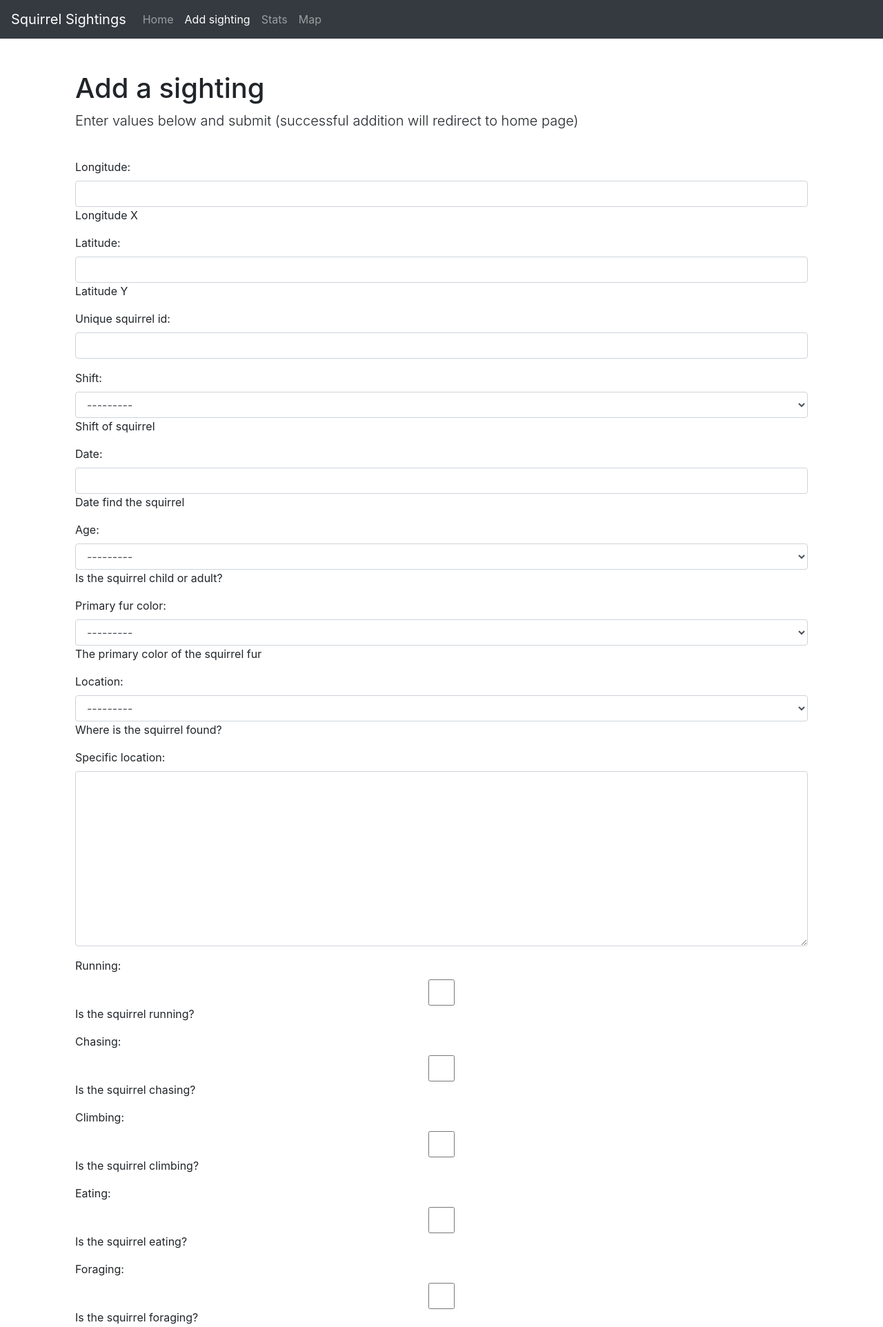
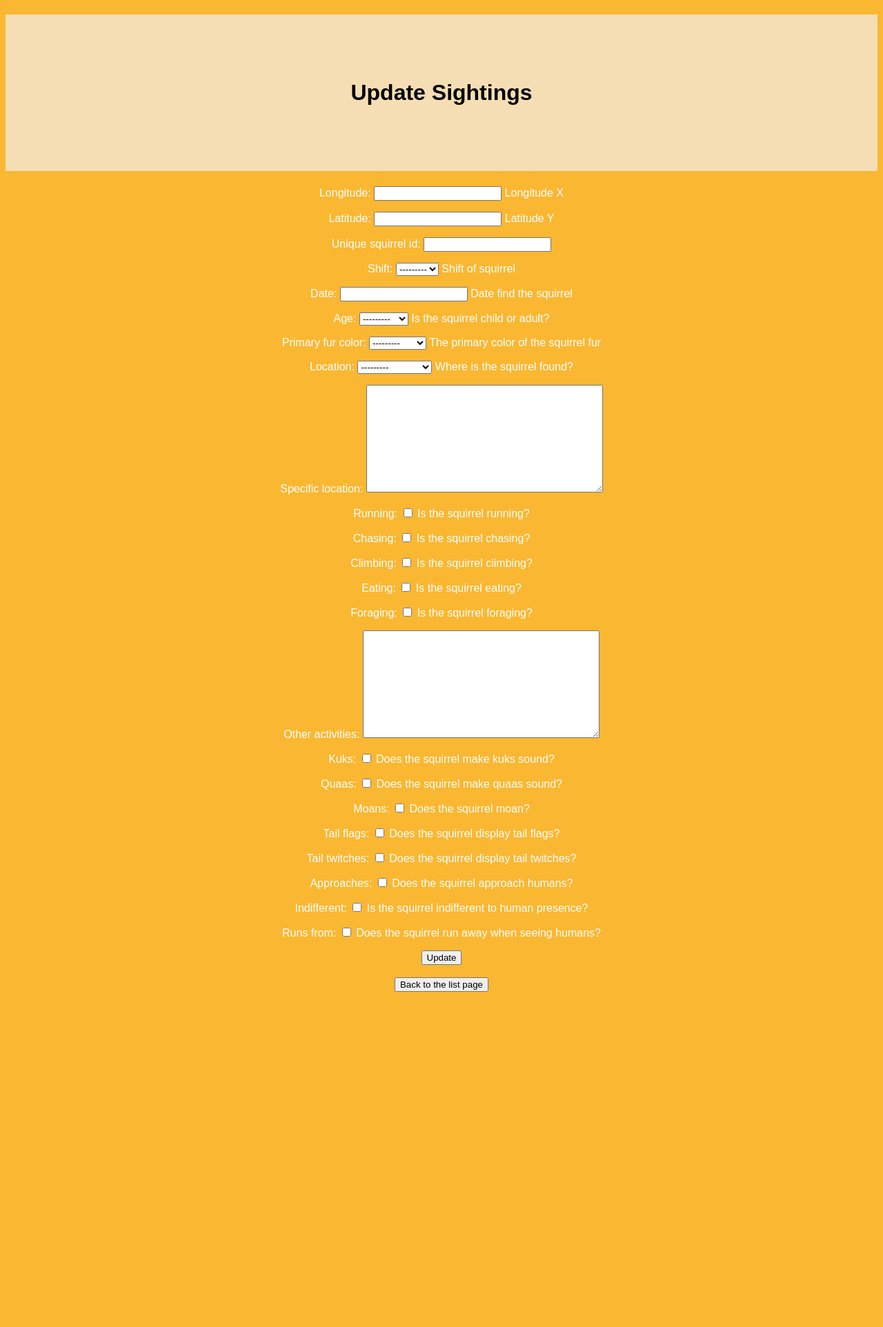
Before and after one commit to Jennifer-Zh/squirrel-project, a Django app: template squirrel/templates/sighting_add.html in a window 1280 px wide. Shown: the top 1924 px of the page at 69% size. After the commit the page ends 1438 px from the top, so only its background shows below. Run offline with Django 3.2, Linux system fonts and the light colour scheme; the template is opened without the code that fills it: values that come from a table or form of the project are taken from there, others are empty; some libraries are stand-ins or nearby versions.

Commit message:
correct urls

```diff
--- a/squirrel/templates/sighting_add.html
+++ b/squirrel/templates/sighting_add.html
@@ -1,108 +1,39 @@
 <!doctype html>
-<html lang="en">
+<html>
+
 <head>
-    <meta charset="utf-8">
-    <meta name="viewport" content="width=device-width, initial-scale=1, shrink-to-fit=no">
-    <meta name="description" content="">
-    <meta name="author" content="Mark Otto, Jacob Thornton, and Bootstrap contributors">
-    <meta name="generator" content="Jekyll v3.8.6">
-    <title>Squirrels - Update {{sighting.unique_squirrel_id}}</title>
-
-    <link rel="canonical" href="https://getbootstrap.com/docs/4.4/examples/starter-template/">
-
-    <!-- Bootstrap core CSS -->
-<link rel="stylesheet" href="https://stackpath.bootstrapcdn.com/bootstrap/4.4.1/css/bootstrap.min.css" integrity="sha384-Vkoo8x4CGsO3+Hhxv8T/Q5PaXtkKtu6ug5TOeNV6gBiFeWPGFN9MuhOf23Q9Ifjh" crossorigin="anonymous">
-
-    <!-- Favicons -->
-<link rel="apple-touch-icon" href="/docs/4.4/assets/img/favicons/apple-touch-icon.png" sizes="180x180">
-<link rel="icon" href="/docs/4.4/assets/img/favicons/favicon-32x32.png" sizes="32x32" type="image/png">
-<link rel="icon" href="/docs/4.4/assets/img/favicons/favicon-16x16.png" sizes="16x16" type="image/png">
-<link rel="manifest" href="/docs/4.4/assets/img/favicons/manifest.json">
-<link rel="mask-icon" href="/docs/4.4/assets/img/favicons/safari-pinned-tab.svg" color="#563d7c">
-<link rel="icon" href="/docs/4.4/assets/img/favicons/favicon.ico">
-<meta name="msapplication-config" content="/docs/4.4/assets/img/favicons/browserconfig.xml">
-<meta name="theme-color" content="#563d7c">
-
-
+	<meta charset='utf-8'>
+	<meta name="viewport" content='width-device-width, initial-scale=2'>
 	<style>
-      .bd-placeholder-img {
-        font-size: 1.125rem;
-        text-anchor: middle;
-        -webkit-user-select: none;
-        -moz-user-select: none;
-        -ms-user-select: none;
-        user-select: none;
+		body {
+			margin: 2;
+			background-color: #fab732;
+			font-family: Arial, Helvetica, sans-serif;
+			text-align: center;
+			color: white;
 		}
 
-      @media (min-width: 768px) {
-        .bd-placeholder-img-lg {
-          font-size: 3.5rem;
-        }
-      }
-		/*body {
-		  padding-top: 5rem;
-		}*/
-		.starter-template {
-		  padding: 3rem 1.5rem;
-		  text-align: left;
+		h1 {
+			background-color: #F5DEB3;
+			color: black;
+			text-align: center;
+			padding: 95px;
 		}
 	</style>
-    <!-- Custom styles for this template -->
-    <!--<link href="starter-template.css" rel="stylesheet">-->
 </head>
+
+<h1>
+	<center>Update Sightings</center>
+</h1>
+
 <body>
-    <nav class="navbar navbar-expand-md navbar-dark bg-dark default">
-  <a class="navbar-brand">Squirrel Sightings</a>
-  <button class="navbar-toggler" type="button" data-toggle="collapse" data-target="#navbarsExampleDefault" aria-controls="navbarsExampleDefault" aria-expanded="false" aria-label="Toggle navigation">
-    <span class="navbar-toggler-icon"></span>
-  </button>
-
-  <div class="collapse navbar-collapse" id="navbarsExampleDefault">
-    <ul class="navbar-nav mr-auto">
-      <li class="nav-item">
-        <a class="nav-link" href="{% url 'tracker:index' %}">Home</a>
-      </li>
-	  <li class="nav-item active">
-        <a class="nav-link" href="{% url 'tracker:add' %}">Add sighting <span class="sr-only">(current)</span></a>
-      </li>
-      <li class="nav-item">
-        <a class="nav-link" href="{% url 'tracker:stats' %}">Stats</a>
-      </li>
-      <li class="nav-item">
-        <a class="nav-link" href="{% url 'tracker:map' %}">Map</a>
-      </li>
-    </ul>
-  </div>
-</nav>
-
-<main role="main" class="container">
-
-  <div class="starter-template">
-    <h1>Add a sighting</h1>
-    <p class="lead">Enter values below and submit (successful addition will redirect to home page)</p>
-
-	<br>
-
-	<form method="post">
+	<form action='.' method="post">
 		{% csrf_token %}
 		{{ form.as_p }}
+		<input type="submit" value="Update" />
+	</form>
 	<br>
-	   <input type="submit" value="Add Sighting">
-	</form>
-
-  </div>
-
-
-
-</main><!-- /.container -->
-<!--<script src="https://code.jquery.com/jquery-3.4.1.slim.min.js" integrity="sha384-J6qa4849blE2+poT4WnyKhv5vZF5SrPo0iEjwBvKU7imGFAV0wwj1yYfoRSJoZ+n" crossorigin="anonymous"></script>
-      <script>window.jQuery || document.write('<script src="/docs/4.4/assets/js/vendor/jquery.slim.min.js"><\/script>')</script><script src="/docs/4.4/dist/js/bootstrap.bundle.min.js" integrity="sha384-6khuMg9gaYr5AxOqhkVIODVIvm9ynTT5J4V1cfthmT+emCG6yVmEZsRHdxlotUnm" crossorigin="anonymous"></script>
-	  -->
-<!-- Optional JavaScript -->
-<!-- jQuery first, then Popper.js, then Bootstrap JS -->
-    <script src="https://code.jquery.com/jquery-3.4.1.slim.min.js" integrity="sha384-J6qa4849blE2+poT4WnyKhv5vZF5SrPo0iEjwBvKU7imGFAV0wwj1yYfoRSJoZ+n" crossorigin="anonymous"></script>
-    <script src="https://cdn.jsdelivr.net/npm/popper.js@1.16.0/dist/umd/popper.min.js" integrity="sha384-Q6E9RHvbIyZFJoft+2mJbHaEWldlvI9IOYy5n3zV9zzTtmI3UksdQRVvoxMfooAo" crossorigin="anonymous"></script>
-    <script src="https://stackpath.bootstrapcdn.com/bootstrap/4.4.1/js/bootstrap.min.js" integrity="sha384-wfSDF2E50Y2D1uUdj0O3uMBJnjuUD4Ih7YwaYd1iqfktj0Uod8GCExl3Og8ifwB6" crossorigin="anonymous"></script>
+	<a href='/sightings/' class=''><button type='button' class='button'>Back to the list page</button></a>
 </body>
 
 </html>
--- a/squirrel/urls.py
+++ b/squirrel/urls.py
@@ -8,7 +8,7 @@ urlpatterns = [
     path('', views.index),
     path('map/', views.map, name='map'),
     path('sightings/', views.sighting),
-    path('sightings/add', views.sighting_add,name='add'),
+    path('sightings/add/', views.sighting_add,name='add'),
     path('sightings/<unique_id>/', views.sighting_update, name='update'),
     #path('sighting/stats/', views.general_stats),
 ]
--- a/squirrel/views.py
+++ b/squirrel/views.py
@@ -43,7 +43,7 @@ def sighting_update(request, unique_id):
 
 def sighting_add(request):
     if request.method == 'POST':
-        form = Form(request.POSE)
+        form = Form(request.POST)
         if form.is_valid():
             form.save()
         return redirect('/sightings/')
```
Lines whose indentation alone changed are shown as unchanged.
